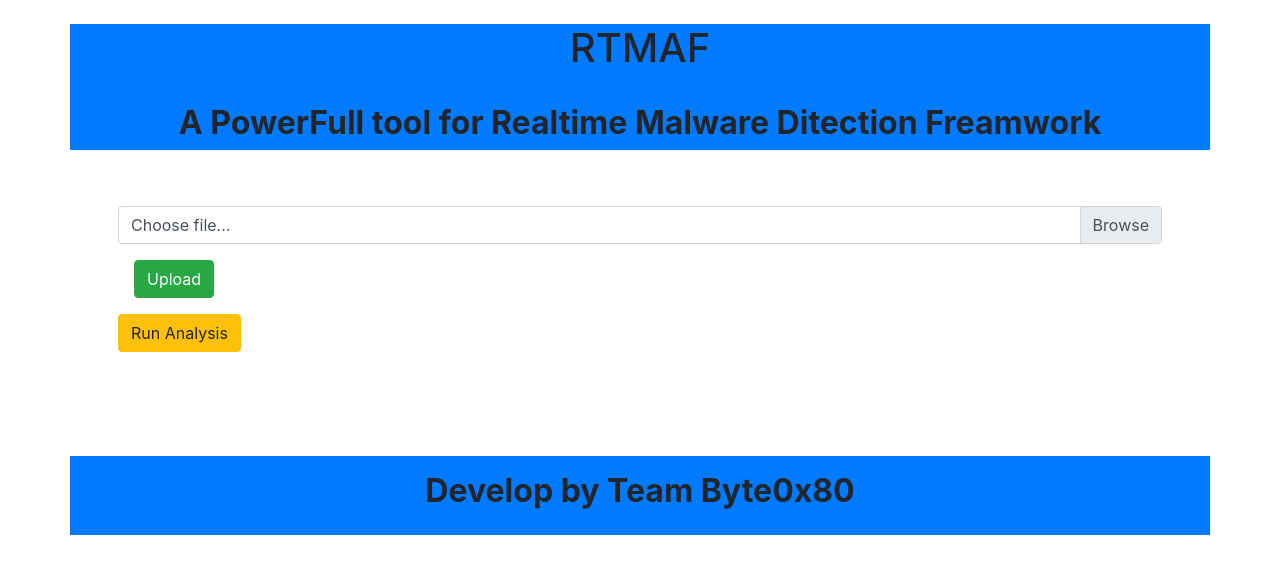
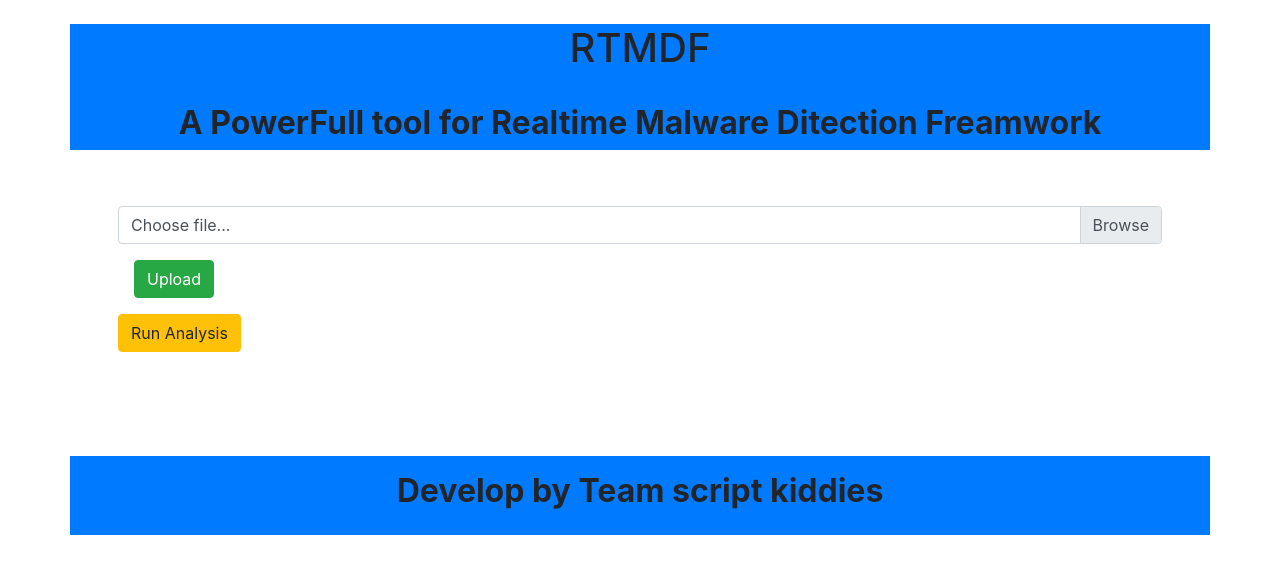
Before and after one commit to tony83033/HackCBS, a Flask app: page / in a window 1280 px wide. Shown: the top 574 px of the page. Run offline with Flask 3, Linux system fonts and the light colour scheme.

Commit message:
feat: [test sample2.apk]

```diff
--- a/templates/index.html
+++ b/templates/index.html
@@ -13,7 +13,7 @@
   <body>
     <div class="container-fluid bg-white">
         <div class="container bg-primary">
-            <h1 class="text-center m-4">RTMAF</h1>
+            <h1 class="text-center m-4">RTMDF</h1>
             <h2 class="text-center m-2 p-2"><strong>A PowerFull tool for Realtime Malware Ditection Freamwork</strong></h2>
         </div>
 
@@ -69,7 +69,7 @@
         </div>
 
         <div class="container bg-primary p-3 mb-3 text-center mt-5">
-            <h2> <strong>Develop by Team Byte0x80</strong> </h2>
+            <h2> <strong>Develop by Team script kiddies</strong> </h2>
         </div>
 
     </div>
```
Also changed, not shown: requirements.txt (added, +42 -0 lines), 3 other files.
